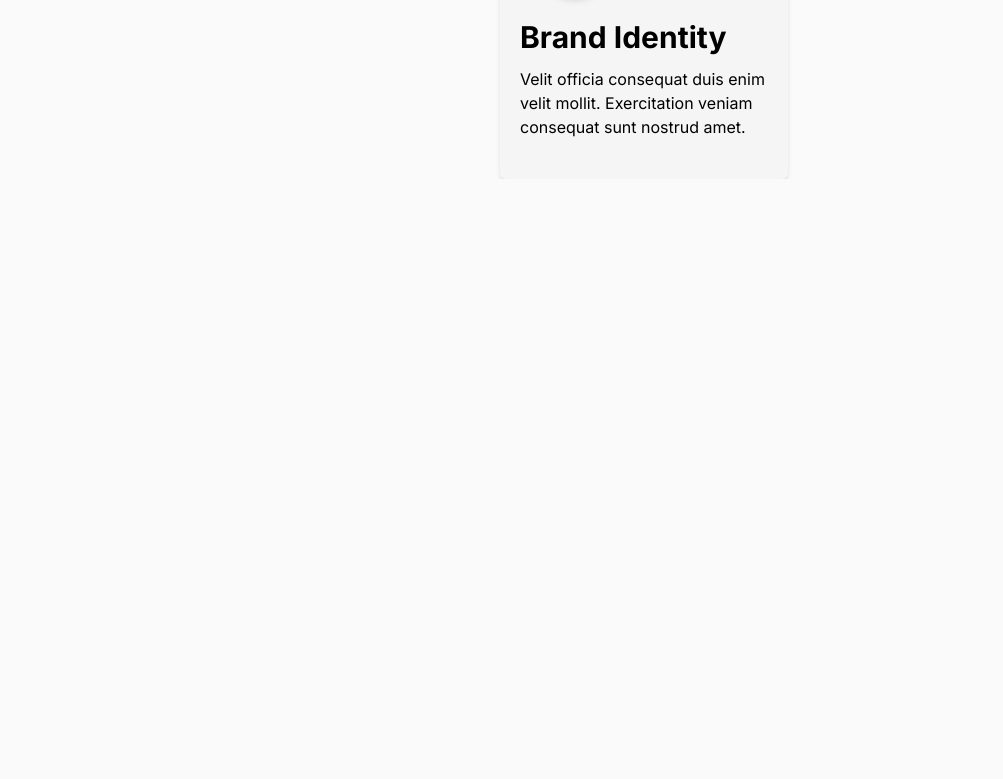
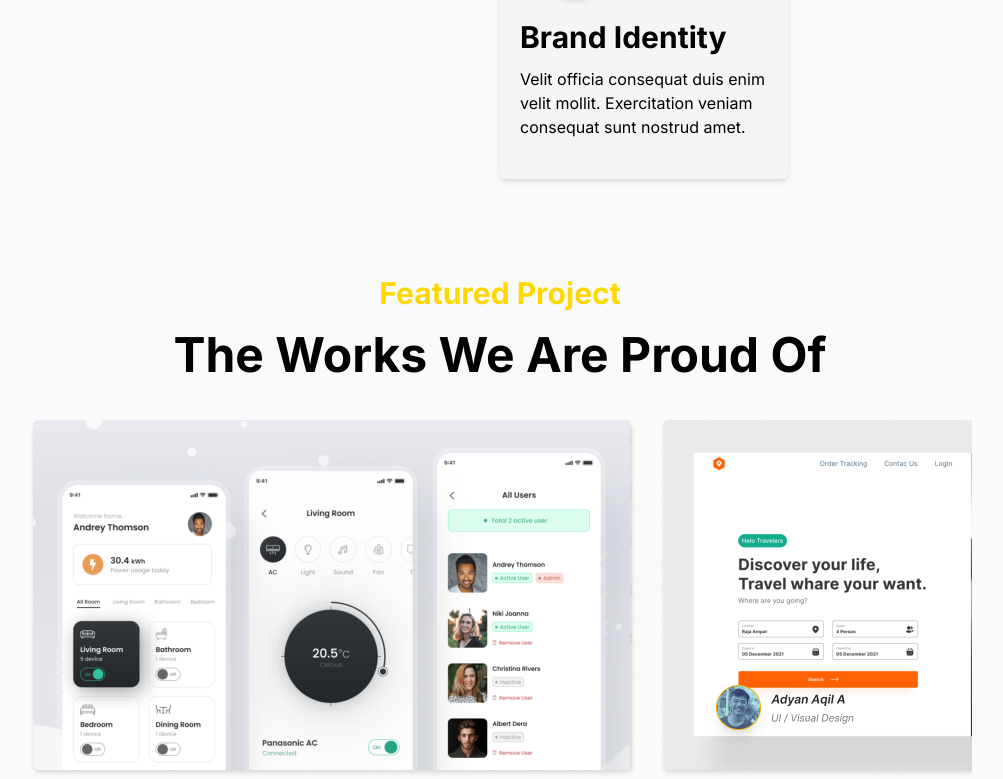
Before and after one commit to dennyshuda/agency, a React (Vite) app: page / in a window 1280 px wide. Shown: the part 2412-3191 px from the top of the page, without its empty margins (140-1143 px from the left). Before the commit the page ends 2591 px from the top, so only its background shows below. Built offline with nearby package versions, Linux system fonts and the light colour scheme.

Commit message:
feat: create project

```diff
--- a/src/App.tsx
+++ b/src/App.tsx
@@ -1,6 +1,7 @@
 import Hero from "./components/Hero";
 import Layout from "./components/Layout";
 import Nav from "./components/Nav";
+import Project from "./components/Project";
 import Services from "./components/Services";
 
 function App() {
@@ -10,6 +11,7 @@ function App() {
         <Nav />
         <Hero />
         <Services />
+        <Project />
       </Layout>
     </div>
   );
--- /dev/null
+++ b/src/components/Project.tsx
@@ -0,0 +1,27 @@
+export default function Project() {
+  const projects = [
+    {
+      image: "./project/1.png",
+    },
+    {
+      image: "./project/2.png",
+    },
+    {
+      image: "./project/3.png",
+    },
+  ];
+
+  return (
+    <div className="mt-40">
+      <div className="font-bold text-center my-10 space-y-5">
+        <h2 className="text-first text-3xl">Featured Project</h2>
+        <h1 className="text-5xl">The Works We Are Proud Of</h1>
+      </div>
+      <div className="flex overflow-scroll scroll whitespace-nowrap scrollbar-hide scroll-smooth gap-5">
+        {projects.map((project, index) => {
+          return <img key={index} src={project.image} alt="Project Image" />;
+        })}
+      </div>
+    </div>
+  );
+}
```
